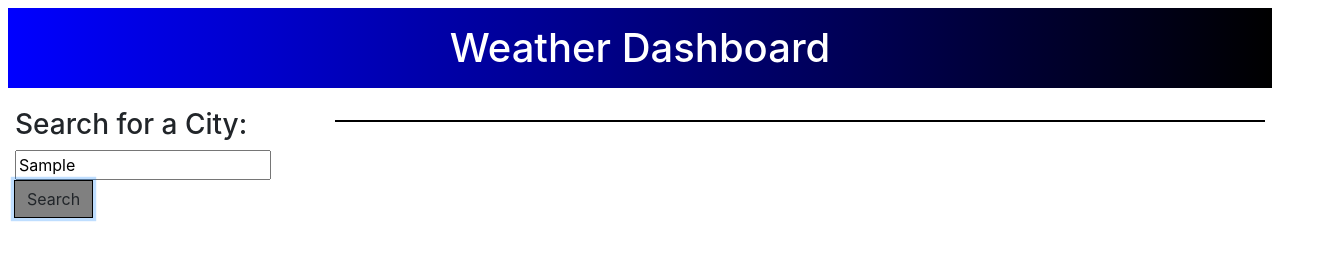
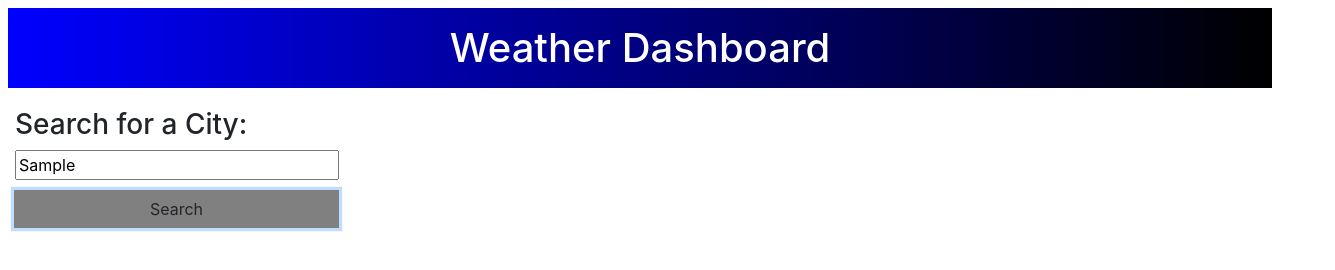
Before and after one commit to ClaudioF9/Weather-App, a plain HTML site: page index.html in a window 1280 px wide. Both pictures are taken after typing "Sample" into the empty fields and a click on the button "Search". Shown: the whole page, 1335 px wide, since content can reach past the window. Drawn offline with nearby package versions, Linux system fonts and the light colour scheme; no server answers.

```diff
--- a/assets/script.js
+++ b/assets/script.js
@@ -1,6 +1,7 @@
 let currentContainer = $("#today")
 let forecastContainer = $("#forecast")
 let historyContainer = $("#history")
+let cities = [];
 //Step 1: Can you call information from the API?
 // add url and API key with ajax call
 const apiKey = "166a433c57516f51dfab1f7edaed8413";
@@ -13,6 +14,7 @@ $("#search-button").on("click", function(event){
     $(forecastContainer).empty();
 
     let cityName = $("#search-input").val().trim();
+    cities.push(cityName);
     //variable for API
     let queryLat = "http://api.openweathermap.org/geo/1.0/direct?q=" + cityName + "&appid=" + apiKey;
     //get input from text box
@@ -54,6 +56,7 @@ $("#search-button").on("click", function(event){
                 //appending information
                 currentCity.append(weatherImage);
                 currentContainer.append(currentCity, currentTempShort, currentWind, currentHumidity);
+                currentContainer.addClass("border border-dark");
 
                 //creating values for 5-day forecast in a loop
 
@@ -82,69 +85,101 @@ $("#search-button").on("click", function(event){
                   }
 
                     let historyCity = $("<button>").text(weatherData.city.name);
+                    historyCity.addClass("btn btn-secondary history-button");
+                    $(".history-button").data("city", weatherData.city.name);
                     historyContainer.append(historyCity);
-
+                    console.log(historyCity.text());
                 }
             })
         }
     })
+})
 
 
+$(document).on("click", ".history-button", function() {
 
-        })
-    // })
-
-    // function generateData() {
-
-    //     // how to convert unix stamp---------------------------------
-    //             let dateTime = weatherData.list[0].dt * 1000
-    //             let dateObject = new Date(dateTime);
-    //             console.log(moment(dateObject).format("DD/MMM/YYYY"));
-    //             let currentDate = moment(dateObject).format("DD/MMM/YYYY")
-    //             //-----------------------------------------------------------
-
-    //             //creating values for information required
-    //             let currentCity = $("<h2>").text(weatherData.city.name + " (" + currentDate + ")");
-    //             let tempConvert = response.main.temp - "273.15"
-    //             let currentTempShort = $("<p>").text("Temp: " + tempConvert.toFixed(2) + "℃");
-    //             let currentWind = $("<p>").text("Wind: " + response.wind.speed + " KPH");
-    //             let currentHumidity = $("<p>").text("Humidity: " + response.main.humidity + "%");
-    //             //appending information
-    //             currentContainer.append(currentCity);
+    console.log("click click");
+    console.log(cities);
+})
 
 
-                // currentContainer.append(currentCity, currentTempShort, currentWind, currentHumidity);
-                // console.log(tempConvert);
+//     event.preventDefault();
+//     $(currentContainer).empty();
+//     $(forecastContainer).empty();
 
-                // let historyCity = $("<button>").text(response.name);
-                // historyContainter.append(historyCity);
+//     let cityName = .history-button.text();
+//     //variable for API
+//     let queryLat = "http://api.openweathermap.org/geo/1.0/direct?q=" + cityName + "&appid=" + apiKey;
+//     //get input from text box
 
- // }).then(function(response){----original
-    //         console.log(response);
-            // console.log(queryURL);
-            // console.log(response.city.name);
-            // console.log(response.list[8].dt);
-            // // console.log(moment.unix(response.dt));
-            // console.log(response.main.temp - "273.15");
-            // console.log(response.main.humidity + "%");
-            // console.log(response.wind.speed + " KPH");
+//     $.ajax({
+//         url: queryLat,
+//         method: "GET",
+//         success: function(geoData) {
+//             console.log(geoData);
+//             let coordLat = geoData[0].lat;
+//             let coordlon = geoData[0].lon;
+//             let queryURL = "https://api.openweathermap.org/data/2.5/forecast/daily?lat=" + coordLat + "&lon=" + coordlon + "&cnt=6&appid=" + apiKey;
 
-            //how to convert unix stamp---------------------------------
-            // let dateTime = response.list[0].dt * 1000
-            // let dateObject = new Date(dateTime);
-            // console.log(moment(dateObject).format("DD/MMM/YYYY"));
-            // let currentDate = moment(dateObject).format("DD/MMM/YYYY")
-            // //-----------------------------------------------------------
 
-            // //creating values for information required
-            // let currentCity = $("<h2>").text(response.name + " (" + currentDate + ")");
-            // let tempConvert = response.main.temp - "273.15"
-            // let currentTempShort = $("<p>").text("Temp: " + tempConvert.toFixed(2) + "℃");
-            // let currentWind = $("<p>").text("Wind: " + response.wind.speed + " KPH");
-            // let currentHumidity = $("<p>").text("Humidity: " + response.main.humidity + "%");
-            // //appending information
-            // currentContainer.append(currentCity, currentTempShort, currentWind, currentHumidity);
-            // console.log(tempConvert);
+//             $.ajax({
+//                 url: queryURL,
+//                 method: "GET",
+//                 success: function(weatherData){
+//                     console.log(weatherData);
 
-            // let historyCity = $("<button>").text(response.name);
-            // historyContainer.append(historyCity);
+
+// // how to convert unix stamp---------------------------------
+//                 let dateTime = weatherData.list[0].dt * 1000
+//                 let dateObject = new Date(dateTime);
+//                 console.log(moment(dateObject).format("DD/MMM/YYYY"));
+//                 let currentDate = moment(dateObject).format("DD/M/YYYY")
+//                 //-----------------------------------------------------------
+//                         console.log(weatherData);
+//                 //creating values for Main information required
+//                 let currentCity = $("<h2>").text(weatherData.city.name + " (" + currentDate + ")");
+//                 let tempTotal = weatherData.list[0].temp.min + weatherData.list[0].temp.max;
+//                 let tempConvert = tempTotal/2 - 273.15;
+//                 let currentTempShort = $("<p>").text("Temp: " + tempConvert.toFixed(2) + "℃");
+//                 let currentWind = $("<p>").text("Wind: " + weatherData.list[0].speed + " KPH");
+//                 let currentHumidity = $("<p>").text("Humidity: " + weatherData.list[0].humidity + "%");
+//                 let weatherIcon = weatherData.list[0].weather[0].icon;
+//                 let weatherImage = $("<img>");
+//                 weatherImage.attr("src", "http://openweathermap.org/img/wn/" + weatherIcon + "@2x.png");
+//                 //appending information
+//                 currentCity.append(weatherImage);
+//                 currentContainer.append(currentCity, currentTempShort, currentWind, currentHumidity);
+//                 currentContainer.addClass("border border-dark");
+
+//                 //creating values for 5-day forecast in a loop
+
+//                 let forecastFive = $("<h2>").text("5-day Forecast:");
+//                 forecastContainer.append(forecastFive);
+//                 forecastFive.addClass("col-12");
+
+//                 for (let i = 1; i < weatherData.list.length; i++) {
+//                     let forecastDiv = $("<div>");
+//                     forecastContainer.append(forecastDiv);
+//                     forecastDiv.addClass("card col-10 col-sm-2 bg-primary m-2");
+
+//                     let forecastDate = $("<h4>").text(moment(new Date(weatherData.list[i].dt * 1000)).format("DD/M/YYYY"));
+
+//                     let forecastIcon = weatherData.list[i].weather[0].icon;
+//                     let forecastImage = $("<img>");
+//                     forecastImage.attr("src", "http://openweathermap.org/img/wn/" + forecastIcon + "@2x.png");
+
+//                     let avgTemp = (weatherData.list[i].temp.min + weatherData.list[i].temp.max)/2 - "273.15";
+//                     let formattedTemp = avgTemp.toFixed(2)
+//                     let forecastTemp = $("<p>").text("Temp: " + formattedTemp + "℃");
+//                     let forecastWind = $("<p>").text("Wind: " + weatherData.list[i].speed + " KPH");
+//                     let forecastHumidity = $("<p>").text("Humidity: " + weatherData.list[i].humidity + "%");
+
+//                     forecastDiv.append(forecastDate, forecastImage, forecastTemp, forecastWind, forecastHumidity);
+//                   }
+//                 }
+//             })
+//         }
+//     })
+
+
+// })
--- a/assets/style.css
+++ b/assets/style.css
@@ -12,13 +12,45 @@ h1{
     max-width: 100%;
 }
 
-#today{
-    border: black solid 1px;
+#search-input{
+    width: 100%;
 }
 
+.input-group{
+    width: 72.625px;
+}
+
+#today{
+    padding: 10px;
+
+    width: 1000px;
+}
+
+.btn{
+    padding: 10px;
+    border: solid black 1px;
+    background-color: grey;
+    margin-top: 10px;
+    width: 325px;
+    color: black;
+}
+
+#forecast{
+    width: 1000px;
+}
+
+/* .list-group{
+    width: 288px;
+    margin: 20px;
+    padding: 20px;
+    border: 20px;
+} */
+
 #search-button{
-    border: black solid 1px;
     background-color: grey;
+    margin-top:10px;
+    width: 325px;
+    margin-bottom: 16px
 
 }
 
```
